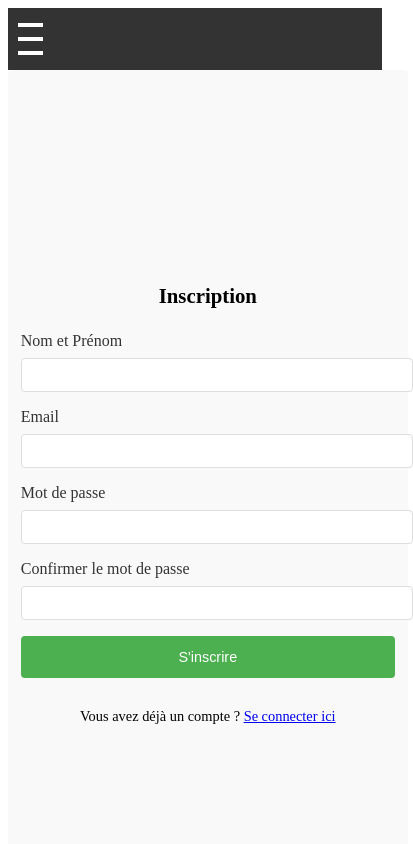
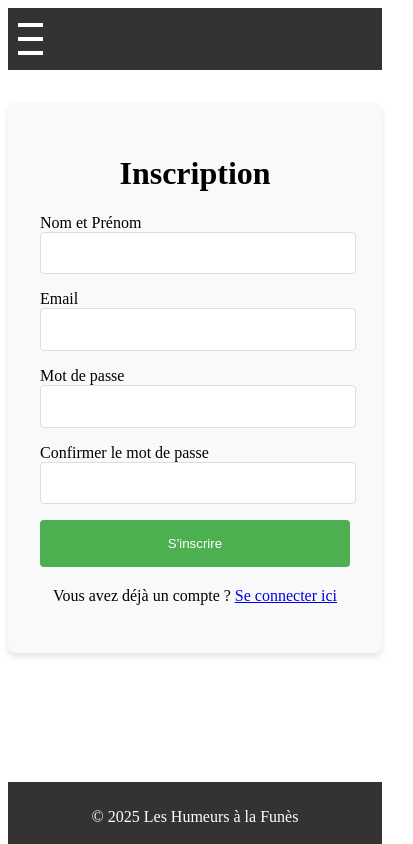
Before and after one commit to chirelhalioua/suivi-humeurs, a Nuxt app: page /register in a window 390 px wide. Shown: the top 844 px of the page, 413 px wide, since content can reach past the window. Built offline with nearby package versions, Linux system fonts and the light colour scheme.

Commit message:
Update register.vue

```diff
--- a/pages/register.vue
+++ b/pages/register.vue
@@ -75,16 +75,9 @@ const registerUser = async () => {
 </script>
 
 <style scoped>
-/* Conteneur principal */
 .register-container {
-  display: flex;
-  flex-direction: column;
-  align-items: center;
-  justify-content: center;
-  min-height: 100vh;
-  width: 100%;
-  max-width: 500px;
-  margin: 0 auto;
+  max-width: 400px;
+  margin: 2rem auto;
   padding: 2rem;
   background-color: #f9f9f9;
   border-radius: 8px;
@@ -93,48 +86,27 @@ const registerUser = async () => {
 
 h1 {
   text-align: center;
-  font-size: 1.8rem;
-  margin-bottom: 1.5rem;
-}
-
-form {
-  width: 100%;
 }
 
 form div {
   margin-bottom: 1rem;
 }
 
-label {
-  display: block;
-  margin-bottom: 0.5rem;
-  font-size: 1rem;
-  color: #333;
-}
-
 input {
-  width: 100%;
+  width: 93%;
   padding: 0.8rem;
   border: 1px solid #ddd;
   border-radius: 4px;
-  font-size: 1rem;
-  outline: none;
-}
-
-input:focus {
-  border-color: #4caf50;
-  box-shadow: 0 0 5px rgba(76, 175, 80, 0.5);
 }
 
 button {
   width: 100%;
   padding: 1rem;
-  background-color: #4caf50;
+  background-color: #4CAF50;
   color: white;
   border: none;
   border-radius: 4px;
   cursor: pointer;
-  font-size: 1rem;
 }
 
 button:hover {
@@ -144,18 +116,16 @@ button:hover {
 .success {
   color: green;
   text-align: center;
-  margin-top: 1rem;
 }
 
 .error {
   color: red;
   text-align: center;
-  margin-top: 1rem;
 }
 
 .link-container {
   text-align: center;
-  margin-top: 1rem;
+  margin-top: 20px;
 }
 
 .link-container p {
@@ -163,56 +133,11 @@ button:hover {
 }
 
 .router-link {
-  color: #4caf50;
+  color: #4CAF50;
   text-decoration: none;
 }
 
 .router-link:hover {
   text-decoration: underline;
 }
-
-/* Responsive design */
-@media (max-width: 768px) {
-  .register-container {
-    padding: 1rem;
-    box-shadow: none; /* Supprime l'ombre pour un design plus simple */
-  }
-
-  h1 {
-    font-size: 1.5rem;
-  }
-
-  input {
-    padding: 0.6rem;
-  }
-
-  button {
-    padding: 0.8rem;
-  }
-}
-
-@media (max-width: 480px) {
-  .register-container {
-    padding: 0.8rem;
-    border-radius: 4px; /* Réduction de l'arrondi pour les petits écrans */
-  }
-
-  h1 {
-    font-size: 1.3rem;
-  }
-
-  input {
-    padding: 0.5rem;
-    font-size: 0.9rem;
-  }
-
-  button {
-    padding: 0.8rem;
-    font-size: 0.9rem;
-  }
-
-  .link-container p {
-    font-size: 0.9rem;
-  }
-}
 </style>
```
